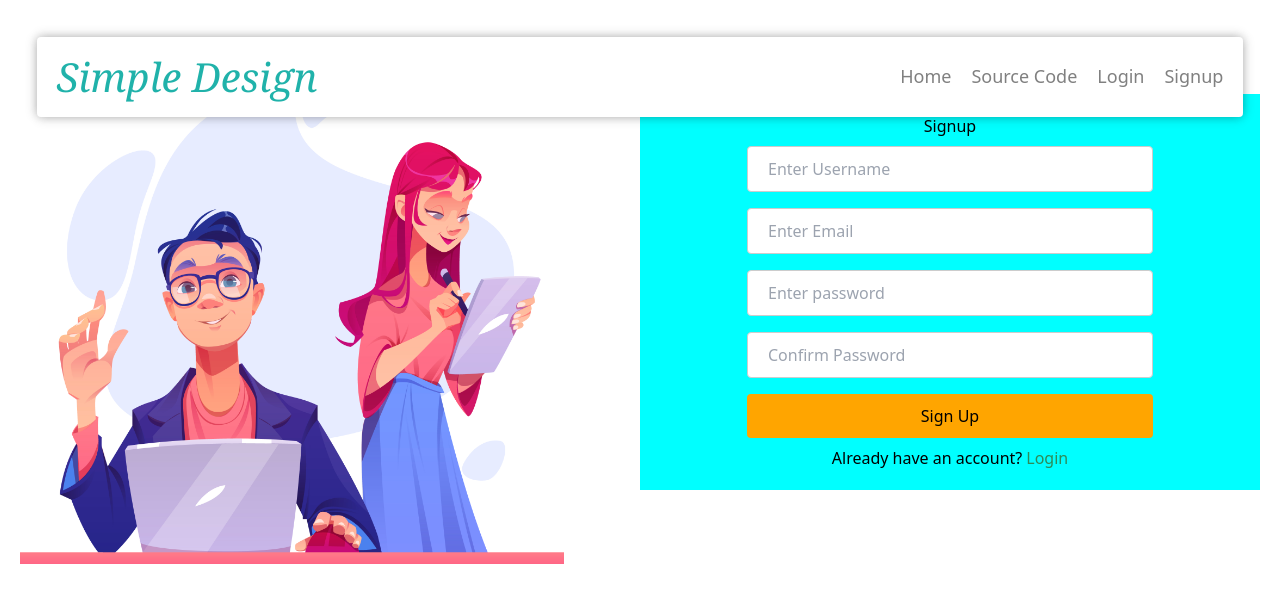
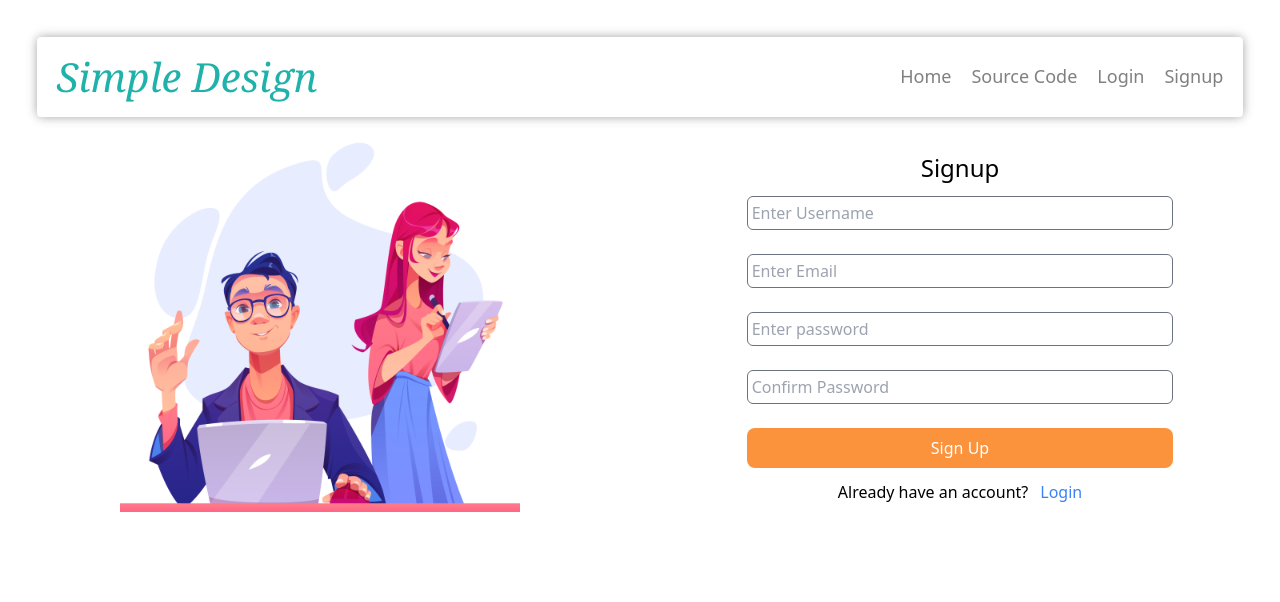
Before and after one commit to HikmaAnwar/simple-react-design, a React (Create React App) app: page /signup in a window 1280 px wide. Shown: the top 602 px of the page. Built offline with nearby package versions, Linux system fonts and the light colour scheme.

Commit message:
fix: minor change

```diff
--- a/src/allStylesAndComponents/signup.jsx
+++ b/src/allStylesAndComponents/signup.jsx
@@ -1,7 +1,7 @@
 import { useState } from "react";
 import { Link } from "react-router-dom";
 import mySignupImage from "./login.jpg";
-import styles from "./signup.module.css";
+
 
 const SignUp = () => {
     const [username, setUsername] = useState('');
@@ -19,16 +19,16 @@ const SignUp = () => {
 
 
     return(
-        <div className={styles.container}>
+        <div className="flex justify-between item-center ">
 
-          <div className={styles.imageContainer}>
-            <img src={mySignupImage} />
+          <div className="w-1/2 pt-24">
+            <img src={mySignupImage} width={400} height={300} className="mx-auto mt-4" />
             </div>
 
-            <div className={styles.formContainer}>
-            <h1>Signup</h1>
+            <div className="w-1/2 h-1 pt-24 mx-auto text-center mt-14">
+            <p className="text-2xl text-center">Signup</p>
             <input
-            className={styles.inputusername}
+            className="border border-gray-500 rounded-md p-1 w-2/3 my-3 mx-auto"
             type="text"
             placeholder="Enter Username"
             value={username}
@@ -37,7 +37,7 @@ const SignUp = () => {
             />
 
             <input
-            className={styles.inputemail}
+            className="border border-gray-500 rounded-md p-1 w-2/3 mx-auto my-3"
             type="email"
             placeholder="Enter Email"
             value={email}
@@ -46,7 +46,7 @@ const SignUp = () => {
             />
 
             <input
-            className={styles.inputpassword}
+            className="border border-gray-500 rounded-md p-1 w-2/3 mx-auto my-3"
             type="password"
             placeholder="Enter password"
             value={password}
@@ -55,7 +55,7 @@ const SignUp = () => {
             />
 
             <input
-            className={styles.inputconfirmpassword}
+            className="border border-gray-500 rounded-md p-1 w-2/3 mx-auto my-3"
             type="password"
             placeholder="Confirm Password "
             value={password}
@@ -63,10 +63,10 @@ const SignUp = () => {
 
             />
 
-            <button on className={styles.signupbutton} onClick={handleSignup} >Sign Up</button>
+            <button on className="bg-orange-400 border-none cursor-pointer text-white rounded-lg p-2 w-2/3 my-3 hover:bg-gray-500" onClick={handleSignup} >Sign Up</button>
 
             <p >Already have an account?
-             <Link to={"/login"} style={{marginLeft:'4px', textDecoration:'none', color:'seagreen'}}>Login</Link>
+             <Link to={"/login"} className="mx-auto text-blue-500 ml-3 hover:text-gray-500">Login</Link>
              </p>
 
         </div>
--- a/src/allStylesAndComponents/signup.module.css
+++ /dev/null
@@ -1,46 +0,0 @@
-.container {
-    display: flex;
-    justify-content: space-between;
-    align-items: center;
-    margin: 20px;
-}
-
-.imageContainer {
-    width: 50%;
-    text-align: center;
-}
-
-.imageContainer img {
-    max-width: 100%;
-    height: 34rem;
-}
-.formContainer {
-    width: 50%;
-    padding: 20px;
-    height: 50%;
-    margin:auto;
-    background-color: aqua;
-    text-align: center;
-}
-
-.inputemail, .inputpassword, .inputusername, .inputconfirmpassword {
-   margin: auto;
-    width: 70%;
-    padding: 10px 20px;
-    margin: 8px 0;
-    box-sizing: border-box;
-    border: 1px solid #ccc;
-    border-radius: 4px;
-    height:fit-content;
-}
-
-.signupbutton {
-    width: 70%;
-    color:black;
-    padding: 10px;
-    margin: 8px 0;
-    border: none;
-    border-radius: 4px;
-    cursor: pointer;
-    background-color: orange;
-}
```
